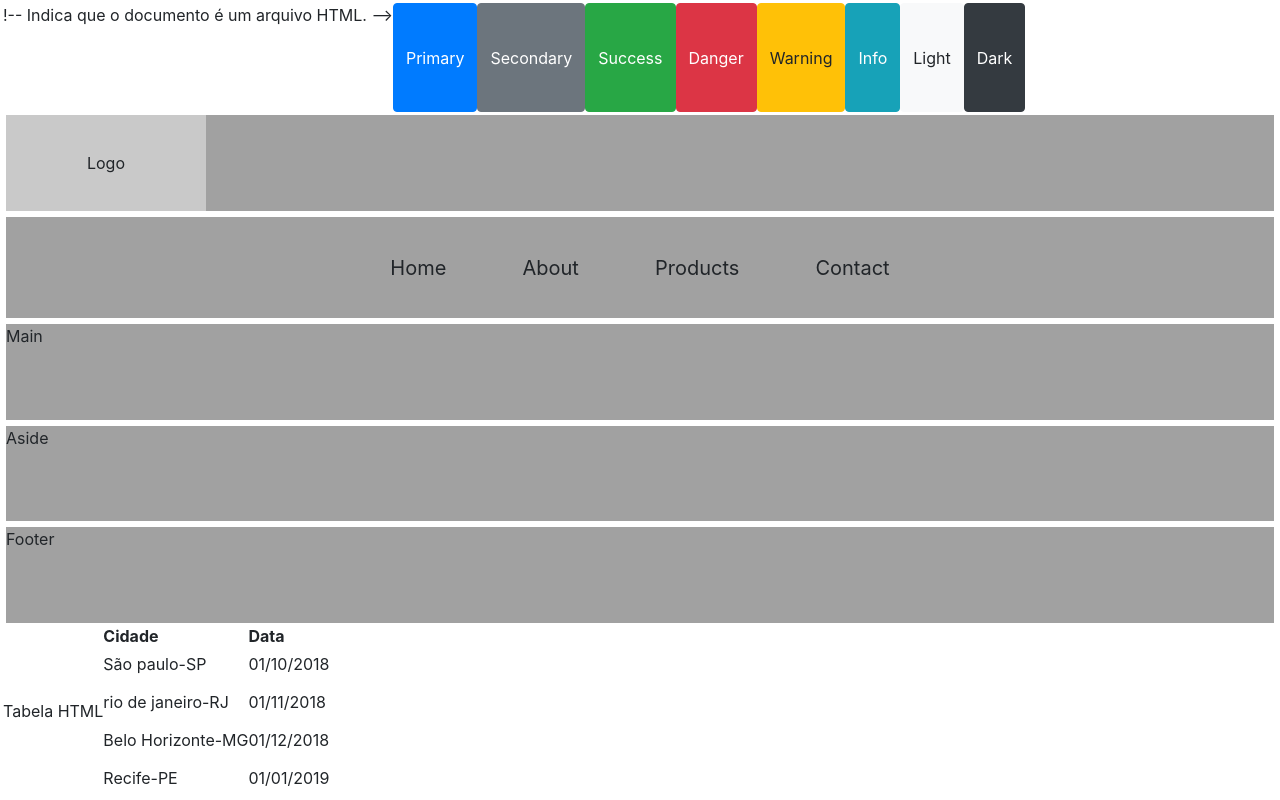
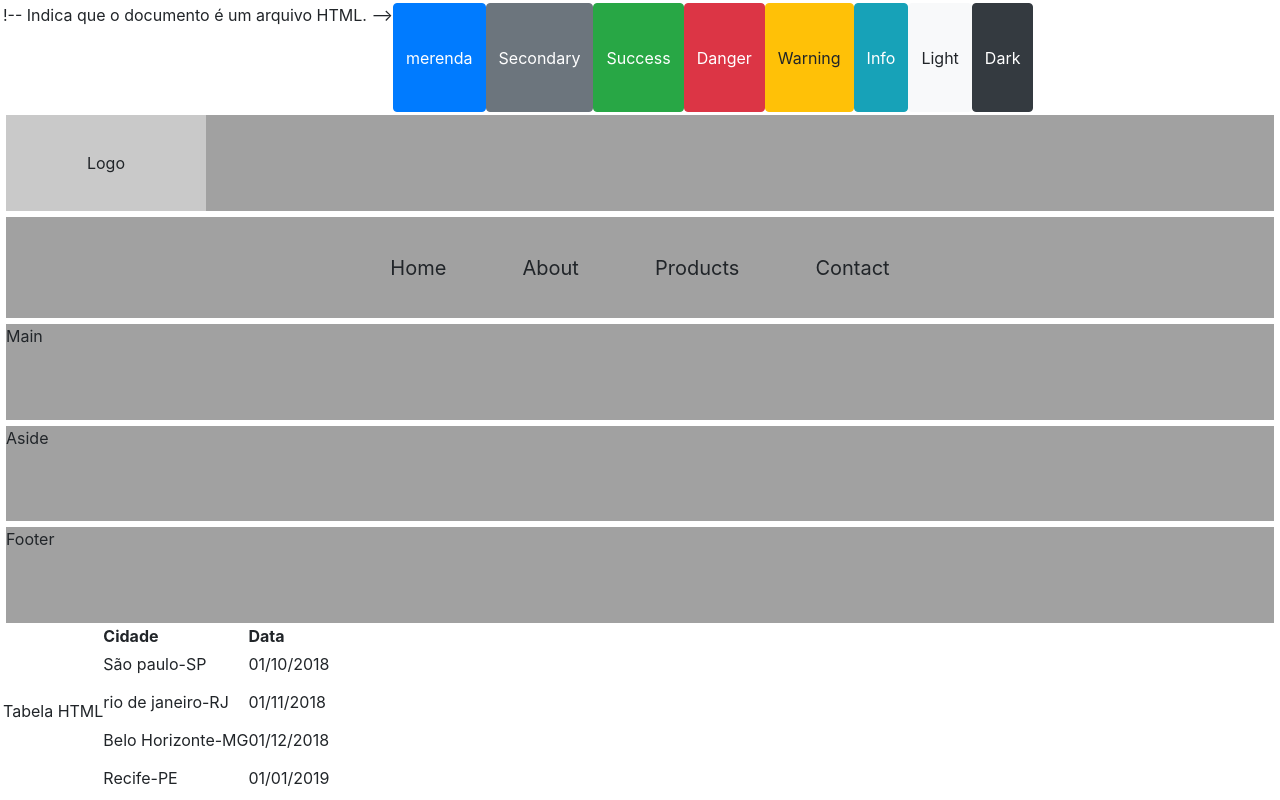
Before and after one commit to marcos34fe/meusite, a plain HTML site: page index.html in a window 1280 px wide. Drawn offline with nearby package versions, Linux system fonts and the light colour scheme.

Commit message:
Update index.html

```diff
--- a/index.html
+++ b/index.html
@@ -23,7 +23,7 @@
 
 <!-- Conteúdo apresentado na tela. -->
 <body>
-	<button type="button" class="btn btn-primary">Primary</button>
+	<button type="button" class="btn btn-primary">merenda</button>
 	<button type="button" class="btn btn-secondary">Secondary</button>
 <button type="button" class="btn btn-success">Success</button>
 <button type="button" class="btn btn-danger">Danger</button>
```
